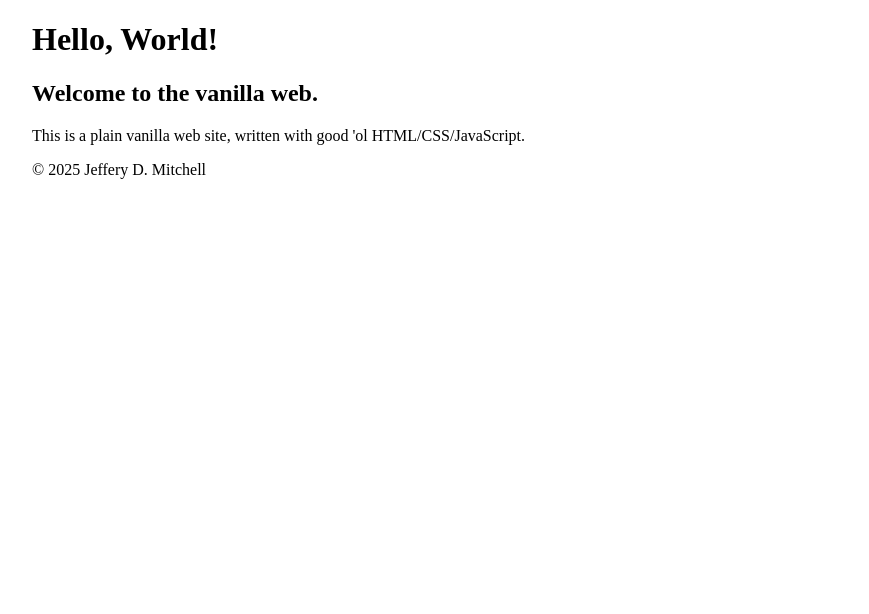
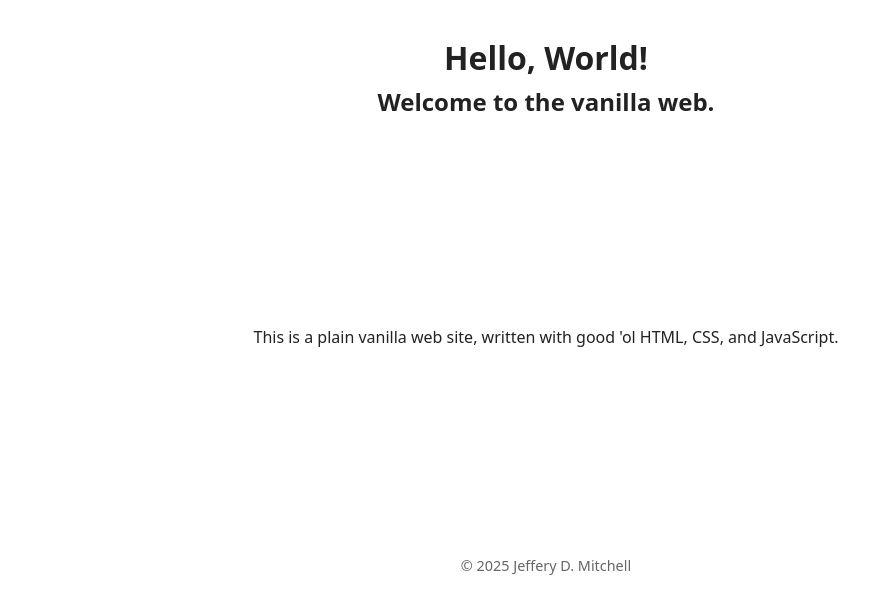
Before and after one commit to sentinel1909/vanilla-web-template, a plain HTML site: page index.html in a window 1280 px wide. Shown: the whole page, without its empty margins (94-963 px from the left). Drawn offline with Linux system fonts and the light colour scheme; files that its build step writes are made by us from their sources.

Commit message:
chore: implement cleanup advice from AI

```diff
--- a/index.html
+++ b/index.html
@@ -1,47 +1,35 @@
 <!-- index.html -->
 
-<!-- This is an HTMl page which describes structure of the web site content -->
+<!-- This is an HTML page which describes structure of the web site content -->
 <!-- The head tag links in the page styles, contained in screen.css, the media tag -->
-<!-- hepls the user agent (maybe not a browser) understand that the styles are for a screen -->
-<!-- The body tag contains the page content, and uses the semantic HTML tags <header>, <main, and -->
+<!-- helps the user agent (maybe not a browser) understand that the styles are for a screen -->
+<!-- The body tag contains the page content, and uses the semantic HTML tags <header>, <main>, and -->
 <!-- <footer> to describe the header, main content, and footer areas of the page -->
-<!-- The scripts tag links in the supporting JavaScript file, which fills in the current year in the footer. -->
+<!-- The script tag links in the supporting JavaScript file, which fills in the current year in the footer. -->
 
 <!doctype html>
 <html lang="en">
     <head>
         <meta charset="UTF-8" />
         <meta name="viewport" content="width=device-width, initial-scale=1.0" />
+        <meta name="description" content="A simple, accessible, and modern vanilla web template using HTML, CSS, and JavaScript." />
         <!-- set up some preloaders, so the browser knows about them as soon as possible -->
-        <link
-            rel="preload"
-            href="styles/screen.css"
-            as="style"
-            type="text/css"
-            crossorigin="anonymous"
-        />
-        <link rel="preload" href="scripts/scripts.js" as="script" crossorigin />
+        <link rel="preload" href="styles/screen.css" as="style" type="text/css" />
+        <link rel="preload" href="scripts/scripts.js" as="script" />
         <title>Vanilla Web Template | Home</title>
-        <link
-            rel="stylesheet"
-            type="text/css"
-            href="screen.css"
-            media="screen"
-            crossorigin="anonymous"
-        />
+        <link rel="stylesheet" type="text/css" href="styles/screen.css" media="screen" />
         <link rel="icon" type="image/x-icon" href="static/favicon.ico" />
     </head>
     <body>
         <header>
-            <h1>Hello, World!</h1>
+            <h1 id="site-title">Hello, World!</h1>
             <h2>Welcome to the vanilla web.</h2>
         </header>
-        <main>
-            <section>
+        <main id="main-content">
+            <section aria-labelledby="site-title">
                 <article>
                     <p>
-                        This is a plain vanilla web site, written with good 'ol
-                        HTML/CSS/JavaScript.
+                        This is a plain vanilla web site, written with good 'ol HTML, CSS, and JavaScript.
                     </p>
                 </article>
             </section>
@@ -49,6 +37,6 @@
         <footer>
             <p>&copy; <span id="year"></span> Jeffery D. Mitchell</p>
         </footer>
-        <script src="scripts/scripts.js"></script>
+        <script src="scripts/scripts.js" defer></script>
     </body>
 </html>
--- a/scripts/scripts.js
+++ b/scripts/scripts.js
@@ -3,7 +3,11 @@
 // the 'use strict' directive enforces stricter parsing and error handling on the code at runtime
 'use strict';
 
-// add the current year to the page footer
-let currentYear = new Date().getFullYear();
-let year = document.getElementById('year');
-year.textContent = currentYear;
+// Add the current year to the page footer in a safe, modular way
+(function updateFooterYear() {
+    const currentYear = new Date().getFullYear();
+    const year = document.getElementById('year');
+    if (year) {
+        year.textContent = currentYear;
+    }
+})();
--- a/styles/screen.css
+++ b/styles/screen.css
@@ -1,11 +1,58 @@
 /* screen.css */
 
-/* This file contains the CSS styles for the vanilla-web-template */
-/* there is one CSS selector, body, which has two properties, max-width and margin, to limit the screen */
-/* size to a maximum width of 1028 pixels. The margin tag has two values, 0 and auto, which serve to center */
-/* the body tag on the screen. */
+/* CSS Reset for cross-browser consistency */
+* {
+    margin: 0;
+    padding: 0;
+    box-sizing: border-box;
+}
+
+:root {
+    --max-width: 1028px;
+    --main-bg: #fff;
+    --main-color: #222;
+    --font-family: system-ui, sans-serif;
+}
 
 body {
-    max-width: 1028px;
+    max-width: var(--max-width);
     margin: 0 auto;
+    background: var(--main-bg);
+    color: var(--main-color);
+    font-family: var(--font-family);
+    line-height: 1.6;
 }
+
+header {
+    padding: 2rem 0 1rem 0;
+    text-align: center;
+}
+
+main {
+    padding: 1rem 0;
+}
+
+footer {
+    padding: 1rem 0;
+    text-align: center;
+    font-size: 0.9rem;
+    color: #666;
+}
+
+/* Centering utility class for main content */
+.centered {
+    display: flex;
+    flex-direction: column;
+    align-items: center;
+    justify-content: center;
+    min-height: 50vh;
+}
+
+#main-content {
+    /* Optionally, you can use the centered class styles directly here */
+    display: flex;
+    flex-direction: column;
+    align-items: center;
+    justify-content: center;
+    min-height: 50vh;
+}
```
Also changed, not shown: 2 other files.
